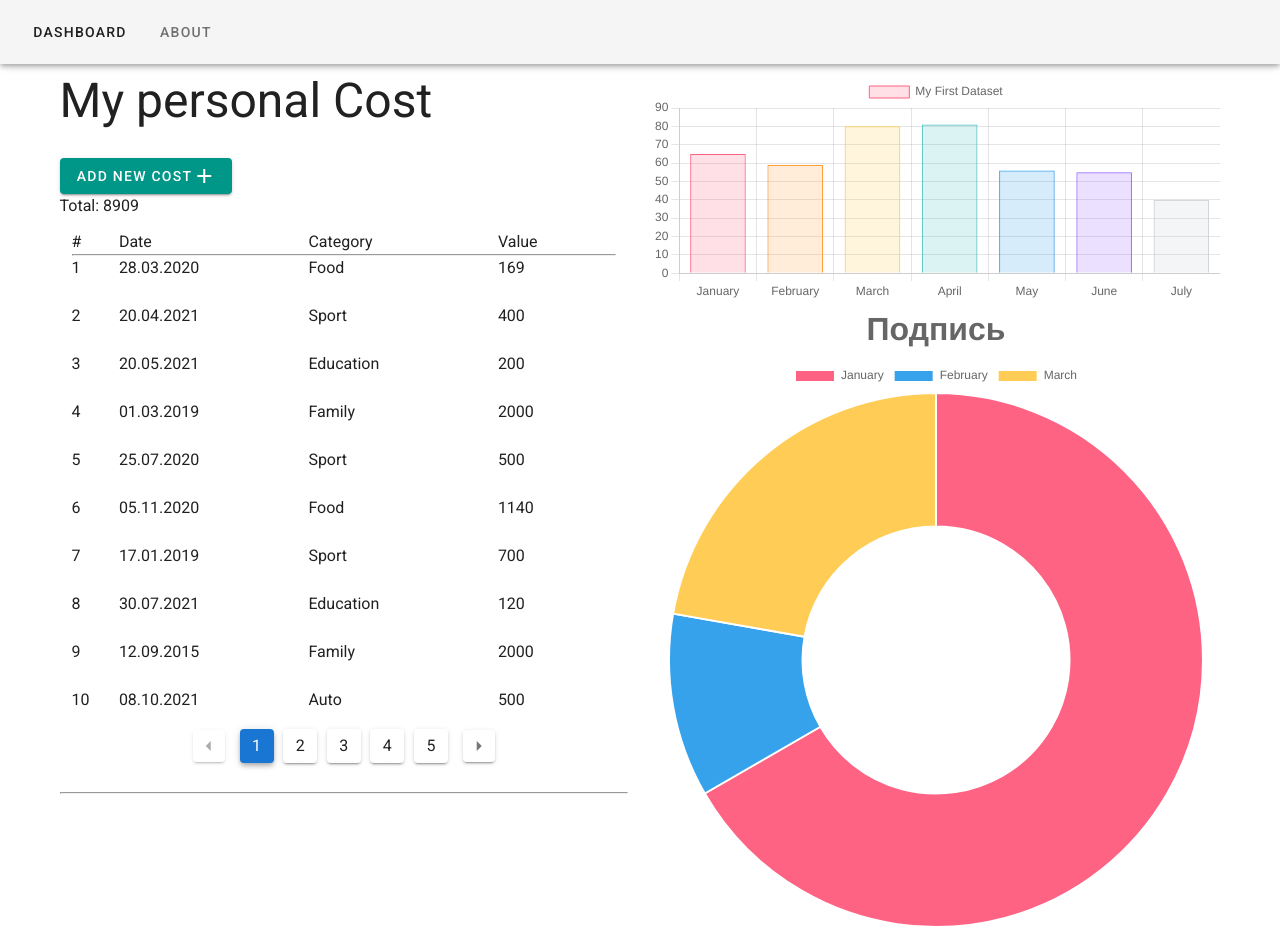
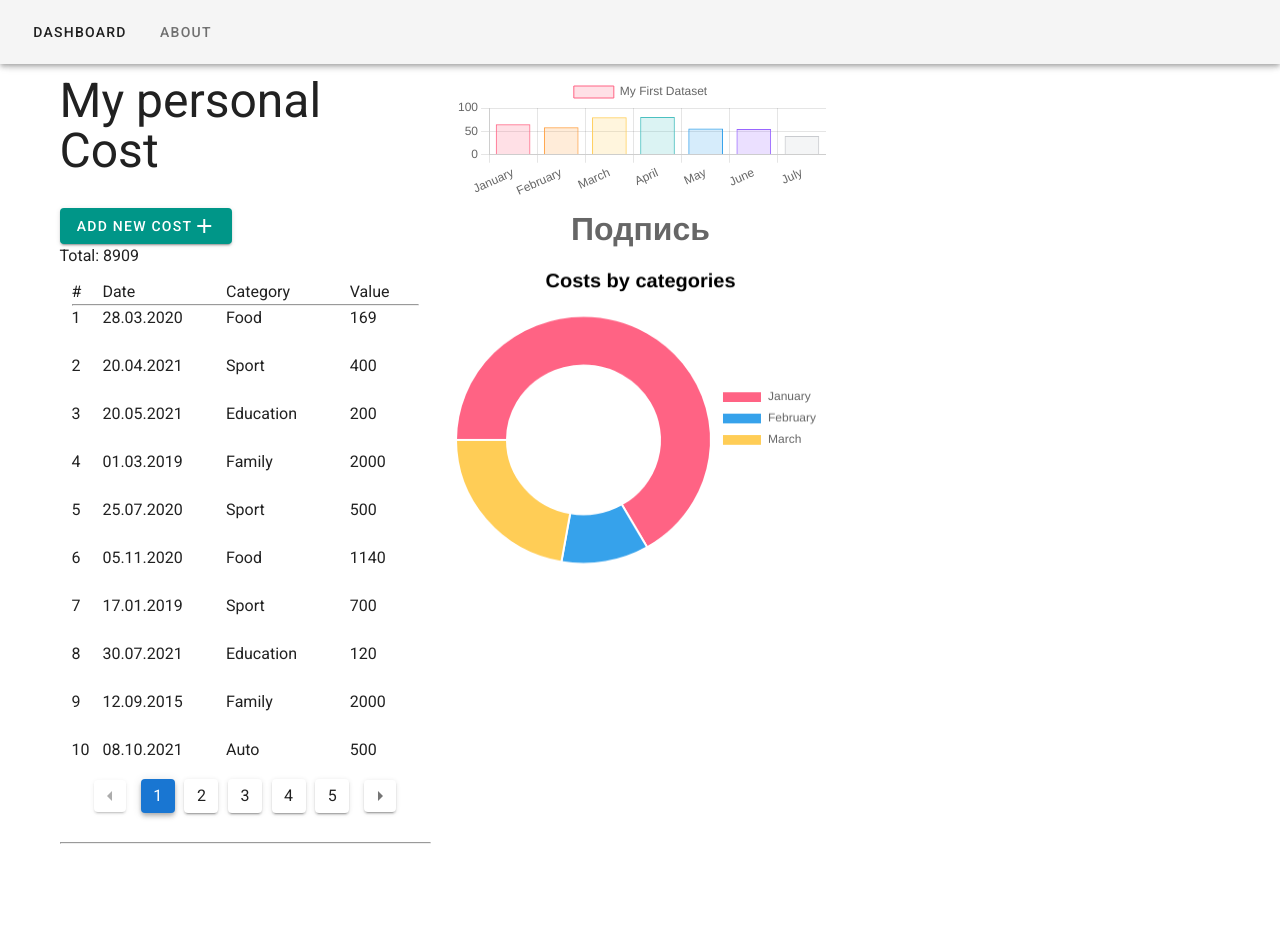
Before and after one commit to StasBeep/work-vue-js, a Vue app in the folder project/: page /dashboard in a window 1280 px wide. After the commit the page ends 880 px from the top, so only its background shows below. Built offline with nearby package versions, Linux system fonts and the light colour scheme.

Commit message:
Стилизация по уровню и размерам круговой диаграммы

```diff
--- /dev/null
+++ b/project/src/components/DoughnutChart.vue
@@ -0,0 +1,73 @@
+<template>
+    <Doughnut
+        id="my-chart-id"
+        :data="chartData"
+        :options="chartOptions"
+    />
+</template>
+
+<script>
+import { Doughnut } from 'vue-chartjs'
+import { Chart as ChartJS, Title, Tooltip, Legend, DoughnutController, CategoryScale, LinearScale, ArcElement } from 'chart.js'
+
+ChartJS.register(Title, Tooltip, Legend, DoughnutController, CategoryScale, LinearScale, ArcElement)
+
+
+export default {
+    name: 'DoughnutChart',
+    components: { Doughnut },
+    data() {
+        return {
+            chartData: {
+                labels: [ 'January', 'February', 'March' ],
+                datasets:  [{
+                    data: [300, 50, 100],
+                    backgroundColor: [
+                        'rgb(255, 99, 132)',
+                        'rgb(54, 162, 235)',
+                        'rgb(255, 205, 86)'
+                    ],
+                    hoverOffset: 4
+                }],
+                type: "DoughnutController"
+            },
+            chartOptions: {
+                // Вращение круга (что вверху, что внизу)
+                rotation: -90,
+                // Размер внутреннего выреза
+                cutout: "60%",
+                plugins: {
+                    // Подпись внизу под графиком
+                    title: {
+                        display: true,
+                        position: "top",
+                        align: `center`,
+                        text: "Costs by categories",
+                        font: {
+                            size: 20
+                        },
+                        color: 'black'
+                    },
+                    legend: {
+                        position: "right",
+                        align: "center",
+                    }
+                },
+                animation: {
+                    // Анимация плавности относительно прокрутки
+                    animateRotate: true,
+                    // Анимация плавности относительно ветра окружности
+                    animateScale: true
+                }
+            },
+        }
+    }
+}
+</script>
+
+<style>
+/* Размер круга внутри */
+canvas {
+    max-height: 40%;
+}
+</style>
--- a/project/src/components/PieChart.vue
+++ /dev/null
@@ -1,37 +0,0 @@
-<template>
-    <Doughnut
-        id="my-chart-id"
-        :data="chartData"
-    />
-</template>
-
-<script>
-import { Doughnut } from 'vue-chartjs'
-import { Chart as ChartJS, Title, Tooltip, Legend, DoughnutController, CategoryScale, LinearScale, ArcElement } from 'chart.js'
-
-ChartJS.register(Title, Tooltip, Legend, DoughnutController, CategoryScale, LinearScale, ArcElement)
-
-
-export default {
-    name: 'PieChart',
-    components: { Doughnut },
-    data() {
-        return {
-            chartData: {
-                labels: [ 'January', 'February', 'March' ],
-                datasets:  [{
-                    label: 'My First Dataset',
-                    data: [300, 50, 100],
-                    backgroundColor: [
-                        'rgb(255, 99, 132)',
-                        'rgb(54, 162, 235)',
-                        'rgb(255, 205, 86)'
-                    ],
-                    hoverOffset: 4
-                }],
-                type: "DoughnutController"
-            }
-        }
-    }
-}
-</script>
--- a/project/src/views/Dashboard.vue
+++ b/project/src/views/Dashboard.vue
@@ -1,6 +1,6 @@
 <template>
   <v-row>
-    <v-col>
+    <v-col :cols="4">
       <h1 class="text-h5 text-sm-h3 mb-8">My personal Cost</h1>
       <v-dialog
         v-model="dialog"
@@ -25,7 +25,10 @@
       />
       <br />
     </v-col>
-    <v-col> <BarChart /> <PieChart /> </v-col>
+    <v-col :cols="4">
+      <BarChart />
+      <DoughnutChart />
+    </v-col>
   </v-row>
 </template>
 
@@ -34,7 +37,7 @@ import AddPayment from "../components/AddPayment.vue";
 import PaymentsDisplay from "../components/PaymentsDisplay.vue";
 import Pagination from "../components/Pagination.vue";
 import BarChart from '../components/BarChart.vue'
-import PieChart from '../components/PieChart.vue'
+import DoughnutChart from '../components/DoughnutChart.vue'
 
 import { mapMutations, mapGetters, mapActions } from "vuex";
 
@@ -46,7 +49,7 @@ export default {
     PaymentsDisplay,
     Pagination,
     BarChart,
-    PieChart
+    DoughnutChart
   },
 
   data() {
@@ -112,6 +115,3 @@ export default {
   },
 };
 </script>
-
-<style>
-</style>
```
Also changed, not shown: project/src/components/BarChart.vue (indentation only).
